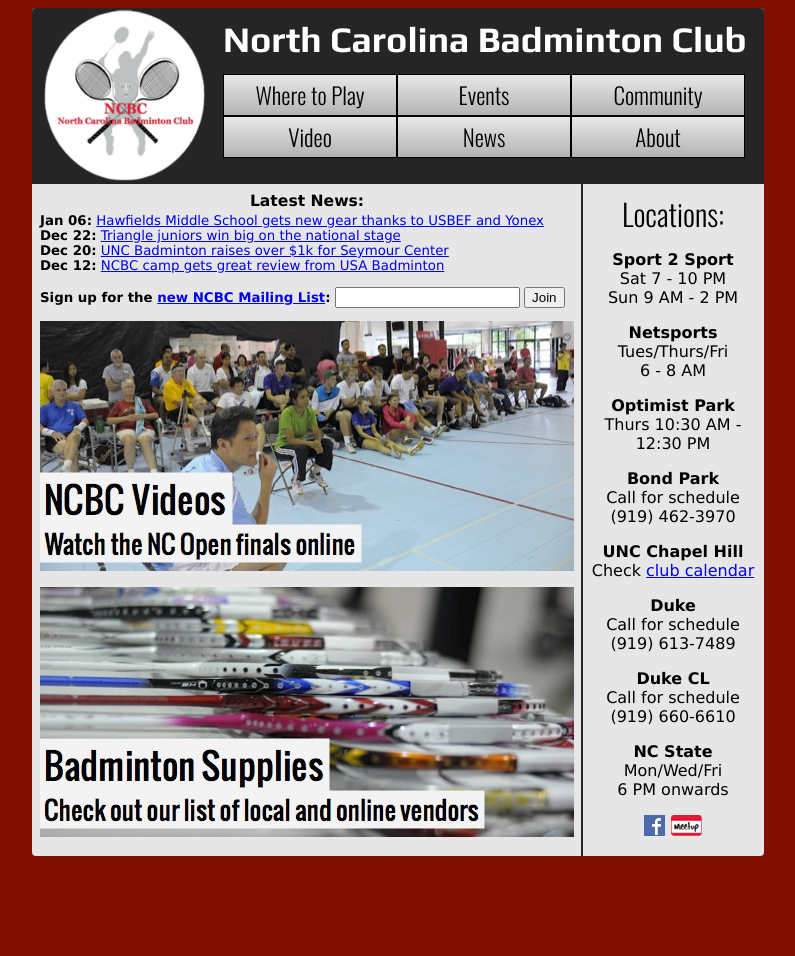
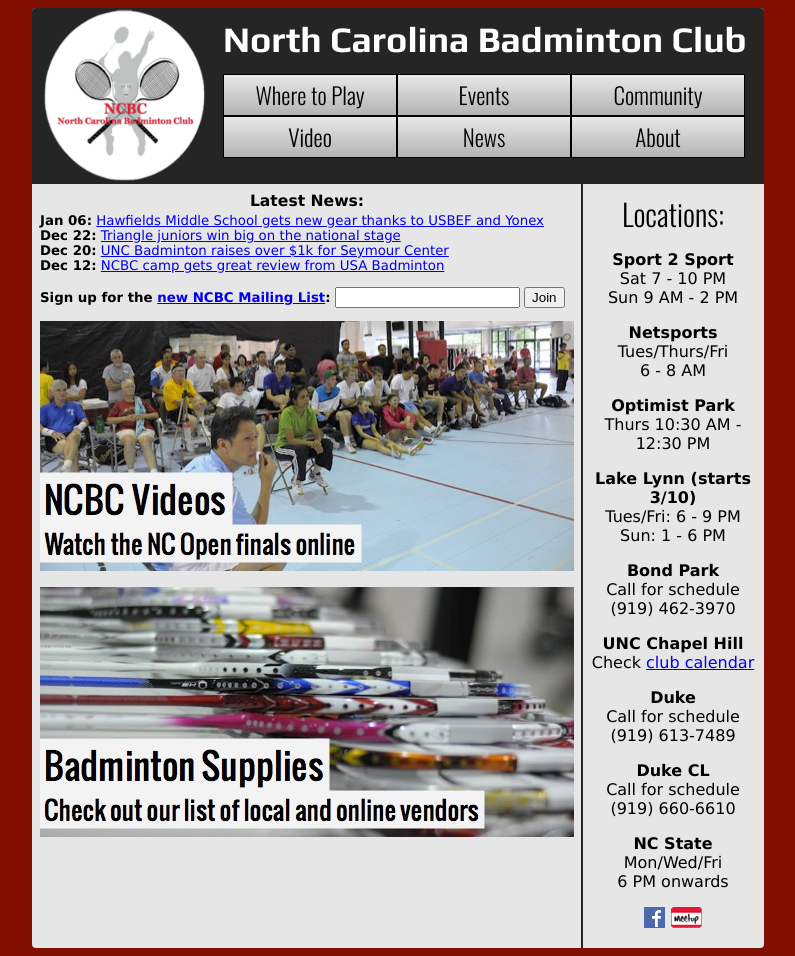
Before and after one commit to NCBC/ncbc.github.com, a Jekyll site: the page built from index.html, in a window 1280 px wide. Shown: the whole page, without its empty margins (242-1037 px from the left). Built offline with Jekyll 4.4.1, drawn with Linux system fonts in a browser that asks for light colours; before the commit the page ends 900 px from its top, so only the background shows below that.

Commit message:
Updated Lake Lynn schedule, added Lake Lynn to homepage

```diff
--- a/index.html
+++ b/index.html
@@ -32,6 +32,10 @@
 	<p><strong>Optimist Park</strong> <br />
 	Thurs 10:30 AM - 12:30 PM<br /></p>
 
+	<p><strong>Lake Lynn (starts 3/10)</strong> <br />
+	Tues/Fri: 6 - 9 PM
+	Sun: 1 - 6 PM
+
 	<p><strong>Bond Park</strong> <br />
 	Call for schedule <br />
 	(919) 462-3970 <br /></p>
```
Also changed, not shown: locations.md (+1 -0 lines).
